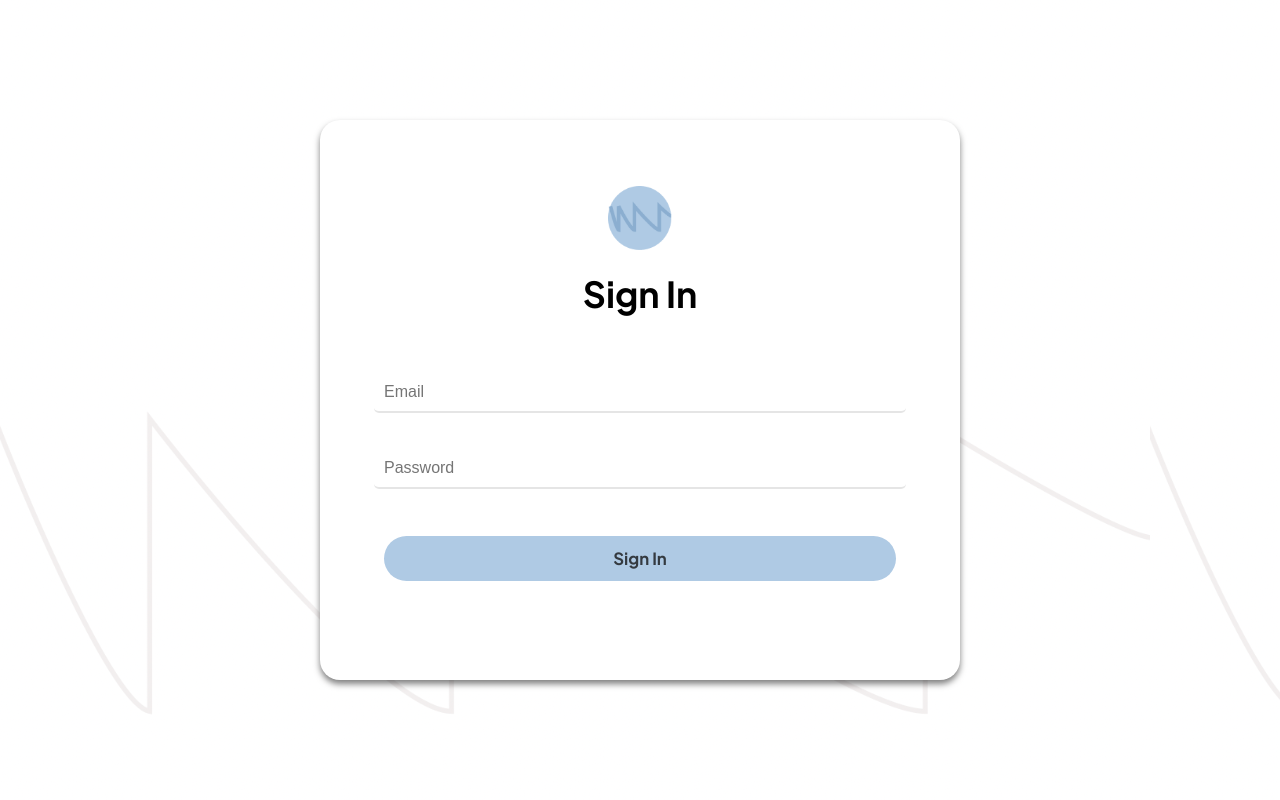
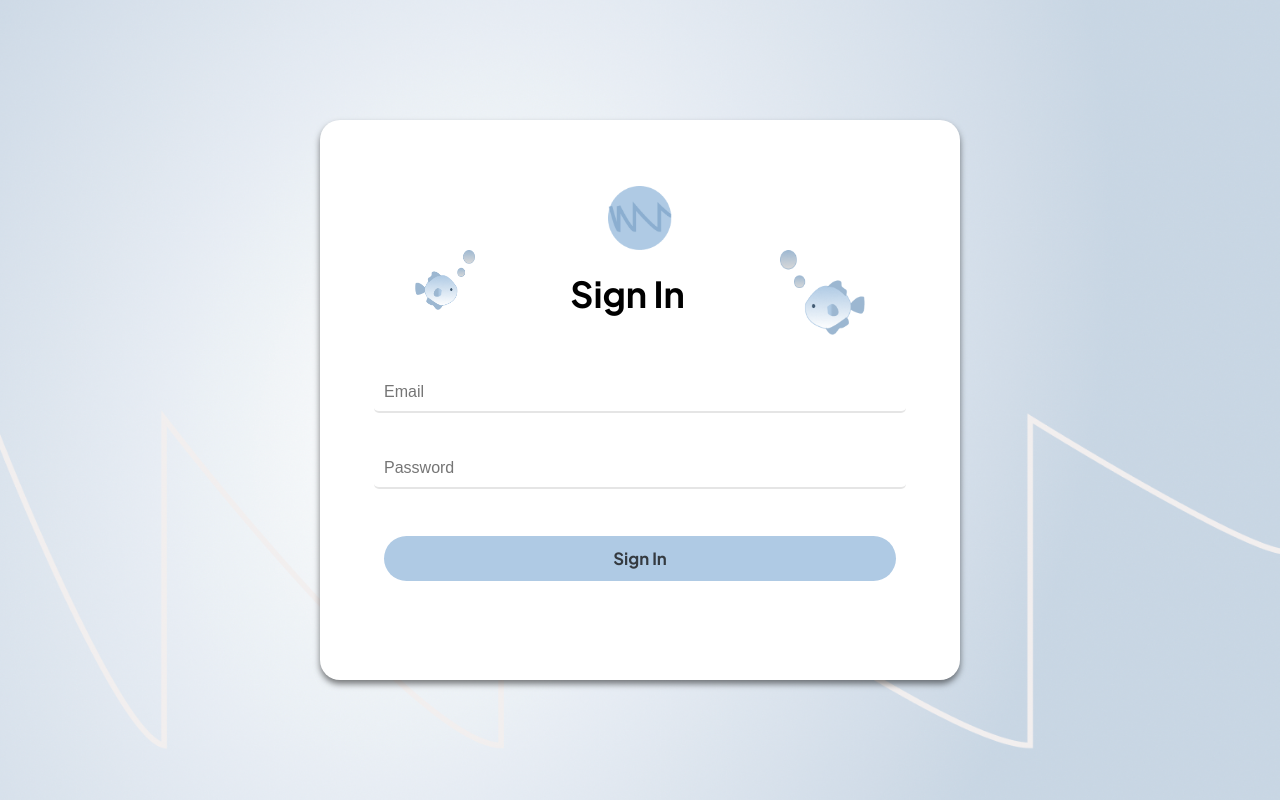
Before and after one commit to fionaleungg/EchoHaus, a React (Vite) app in the folder mern/client/: page /login in a window 1280 px wide. Built offline with nearby package versions, Linux system fonts and the light colour scheme.

Commit message:
backgrounds

```diff
--- a/mern/client/src/Timer.jsx
+++ b/mern/client/src/Timer.jsx
@@ -54,7 +54,6 @@ function Timer() {
       <span>
       <input type="text" value={time} onChange={(e) => setTime(e.target.value)}
       className = {styles.minuteInput} placeholder='Time in Minutes'/>
-      minutes
       </span>
       <div className = {complete ? styles.buttonsComplete : styles.buttons}>
         <button className = {styles.button} onClick={() => setPlay(!play)}>{play ? `Pause` : `Start`}</button>
--- a/mern/client/src/signup-login/Login.jsx
+++ b/mern/client/src/signup-login/Login.jsx
@@ -1,6 +1,7 @@
 import React from 'react';
 import styles from '../styles/Login.module.css'
 import circleLogo from '../assets/circleLogo.png'
+import fish from '../assets/fish.png'
 import {useNavigate} from 'react-router-dom';
 
 function Login() {
@@ -48,7 +49,11 @@ function Login() {
       <div className = {styles.login}>
           <div className = {styles.signin}>
             <img className = {styles.circleLogo} src={circleLogo} />
-            <h1 className = {styles.title}>Sign In</h1>
+            <div className = {styles.fishies}>
+              <img className = {styles.fish1} src={fish} />
+              <h1 className = {styles.title}>Sign In</h1>
+              <img className = {styles.fish2} src={fish} />
+            </div>
             <div className = {styles.content}>
                 <input name="email" className = {styles.inputfield} placeholder = "Email" type="email" onChange={handleInputChange}></input>
                 <input name="password" className = {styles.inputfield} placeholder = "Password" type="password" onChange={handleInputChange}></input>
--- a/mern/client/src/signup-login/Signup.jsx
+++ b/mern/client/src/signup-login/Signup.jsx
@@ -1,6 +1,7 @@
 import React from 'react';
 import styles from '../styles/Signup.module.css'
 import circleLogo from '../assets/circleLogo.png'
+import fish from '../assets/fish.png'
 
 function Signup() {
   const [credentials, setCredentials] =
@@ -37,7 +38,11 @@ function Signup() {
       <div className = {styles.signup}>
         <div className = {styles.card}>
         <img className = {styles.circleLogo} src={circleLogo} />
-          <h1 className = {styles.title}>Sign Up</h1>
+          <div className = {styles.fishies}>
+            <img className = {styles.fish1} src={fish} />
+            <h1 className = {styles.title}>Sign In</h1>
+            <img className = {styles.fish2} src={fish} />
+          </div>
           <div className = {styles.content}>
             <input className = {styles.inputfield} name="email" placeholder = "Email" type="email" onChange={handleInputChange}></input>
             <input className = {styles.inputfield} name="name" placeholder = "Name" type="text" onChange={handleInputChange}></input>
--- a/mern/client/src/styles/Feedback.module.css
+++ b/mern/client/src/styles/Feedback.module.css
@@ -5,8 +5,9 @@
     justify-content: flex-end;
     height: 100vh;
     width: 100vw;
-    background-image: url('../assets/backgroundImage.png');
-    background-size: contain;
+    background-image: url('../assets/fishBackground.png');
+    background-size: cover;
+    background-position: center;
     font-family: 'Plus Jakarta Sans', sans-serif;
     color: black;
 }
--- a/mern/client/src/styles/Login.module.css
+++ b/mern/client/src/styles/Login.module.css
@@ -5,10 +5,10 @@
     justify-content: center;
     height: 100vh;
     width: 100vw;
-    background-image: url('../assets/backgroundImage.png');
-    background-size: contain;
+    background-image: url('../assets/gradientBackground.png');
+    background-size: cover;
+    background-position: center;
     font-family: 'Plus Jakarta Sans', sans-serif;
-    /* font-family: sans-serif; */
 }
 
 .title {
@@ -26,6 +26,25 @@
     box-shadow: 0 4px 6px rgba(0, 0, 0, 0.5);
     border-radius: 20px;
     font-size: 70%;
+}
+
+.fish2{
+    width: 85px;
+    height: 85px;
+  }
+
+.fish1 {
+  width: 60px;
+  height: 60px;
+  -webkit-transform: scaleX(-1);
+  transform: scaleX(-1);
+}
+
+.fishies {
+    display: flex;
+    flex-direction: row;
+    justify-content: space-evenly;
+    width: 100%;
 }
 
 .inputfield {
--- a/mern/client/src/styles/NoteList.module.css
+++ b/mern/client/src/styles/NoteList.module.css
@@ -5,8 +5,9 @@
     justify-content: center;
     height: 100vh;
     width: 100vw;
-    background-image: url('../assets/backgroundImage.png');
-    background-size: contain;
+    background-image: url('../assets/fishBackground.png');
+    background-size: cover;
+    background-position: center;
     font-family: 'Plus Jakarta Sans', sans-serif;
     color: black;
 }
--- a/mern/client/src/styles/RecallInput.module.css
+++ b/mern/client/src/styles/RecallInput.module.css
@@ -5,8 +5,9 @@
     justify-content: flex-end;
     height: 100vh;
     width: 100vw;
-    background-image: url('../assets/backgroundImage.png');
-    background-size: contain;
+    background-image: url('../assets/fishBackground.png');
+    background-size: cover;
+    background-position: center;
     font-family: 'Plus Jakarta Sans', sans-serif;
     color: black;
 }
--- a/mern/client/src/styles/Signup.module.css
+++ b/mern/client/src/styles/Signup.module.css
@@ -5,14 +5,33 @@
     justify-content: center;
     height: 100vh;
     width: 100vw;
-    background-image: url('../assets/backgroundImage.png');
-    background-size: contain;
+    background-image: url('../assets/gradientBackground.png');
+    background-size: cover;
+    background-position: center;
     font-family: 'Plus Jakarta Sans', sans-serif;
-    /* font-family: sans-serif; */
 }
 
 .title {
     color: black;
+}
+
+.fish2{
+    width: 85px;
+    height: 85px;
+  }
+
+.fish1 {
+  width: 60px;
+  height: 60px;
+  -webkit-transform: scaleX(-1);
+  transform: scaleX(-1);
+}
+
+.fishies {
+    display: flex;
+    flex-direction: row;
+    justify-content: space-evenly;
+    width: 100%;
 }
 
 .card {
--- a/mern/client/src/styles/SingleNote.module.css
+++ b/mern/client/src/styles/SingleNote.module.css
@@ -5,8 +5,9 @@
     justify-content: flex-end;
     height: 100vh;
     width: 100vw;
-    background-image: url('../assets/backgroundImage.png');
-    background-size: contain;
+    background-image: url('../assets/fishBackground.png');
+    background-size: cover;
+    background-position: center;
     font-family: 'Plus Jakarta Sans', sans-serif;
     color: black;
 }
--- a/mern/client/src/styles/Timer.module.css
+++ b/mern/client/src/styles/Timer.module.css
@@ -5,9 +5,12 @@
     justify-content: flex-end;
     height: 100vh;
     width: 100vw;
-    background-image: url('../assets/backgroundImage.png');
+    /* background-image: url('../assets/backgroundImage.png'); */
+    /* background-size: contain;  */
+    background-image: url('../assets/fishBackground.png');
+    background-size: cover;
+    background-position: center;
     font-family: 'Plus Jakarta Sans', sans-serif;
-    background-size: contain;
 }
 
 .timestamp {
@@ -18,6 +21,8 @@
   font-size: 1.2em;
   font-weight: 50;
   color: #6c757d;
+  margin-top: 0;
+  /* margin-bottom: 3%; */
 }
 
 .title {
@@ -25,7 +30,7 @@
   font-weight: bold;
   color: #343a40;
   margin: 0;
-  margin-bottom: 2%;
+  margin-bottom: 5%;
 }
 
 .timerWrapper {
```
Also changed, not shown: mern/client/src/assets/fish.png (added), mern/client/src/assets/fishBackground.png (added).
